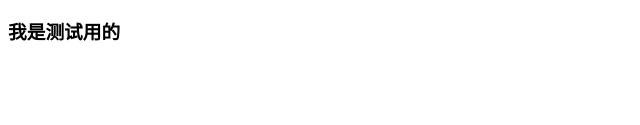
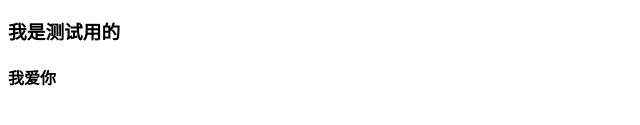
Before and after one commit to 18895684046/zzFirst, a plain HTML site: page index.html in a window 1280 px wide. Shown: the part 127-252 px from the top of the page, 0-640 px from the left. Drawn offline with Linux system fonts and the light colour scheme.

Commit message:
我爱你

```diff
--- a/index.html
+++ b/index.html
@@ -9,5 +9,6 @@
     <h1>我是首页</h1>
     <h2>我是新增的</h2>
     <h3>我是测试用的</h3>
+    <h4>我爱你</h4>
 </body>
 </html>
```
